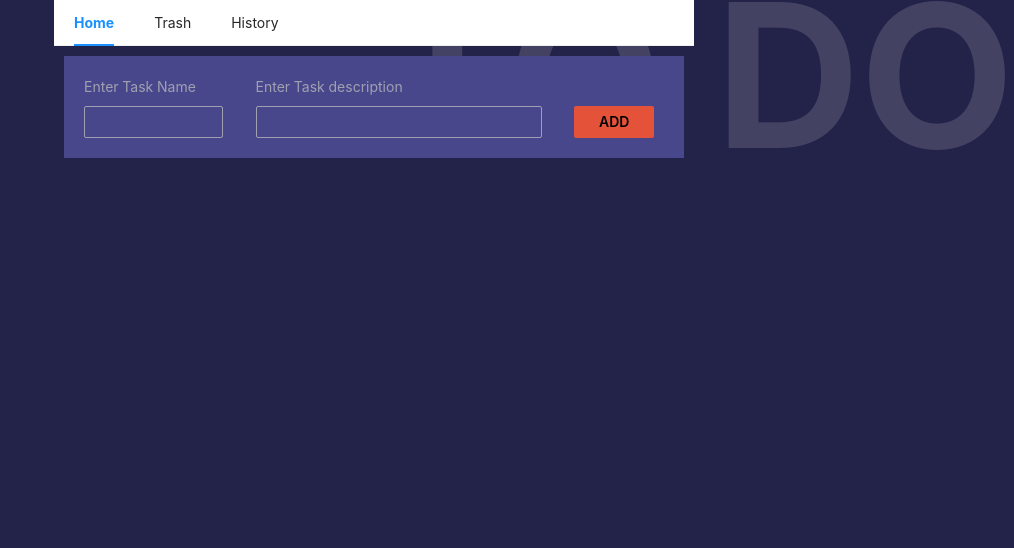
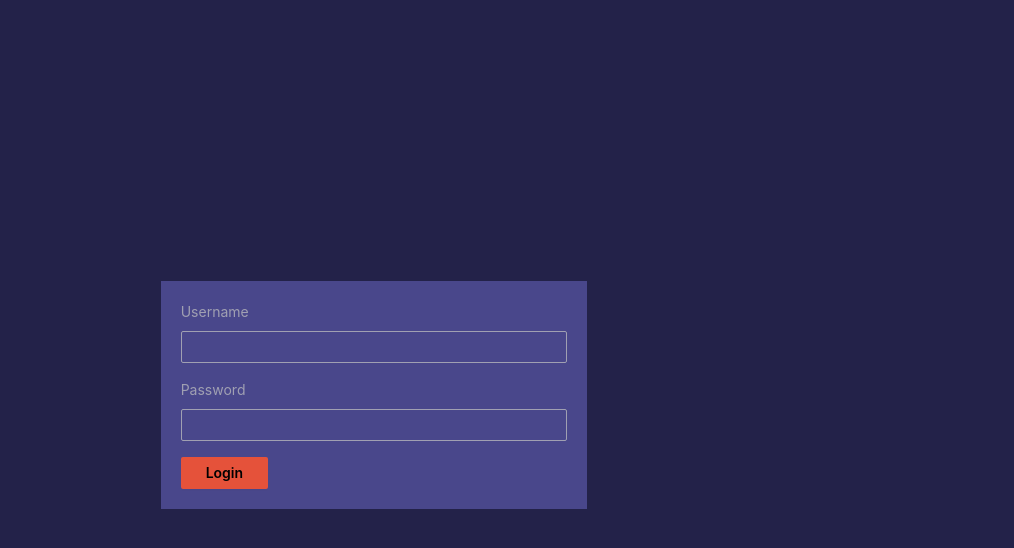
Before and after one commit to jithinolickal/learning-todo-app, a React (Create React App) app: page / in a window 1280 px wide. Shown: the top 548 px of the page, without its empty margins (266-1280 px from the left). Built offline with nearby package versions, Linux system fonts and the light colour scheme.

Commit message:
Added Login Page UI

```diff
--- a/public/index.html
+++ b/public/index.html
@@ -24,7 +24,7 @@
       work correctly both with client-side routing and a non-root public URL.
       Learn how to configure a non-root public URL by running `npm run build`.
     -->
-    <title>React App</title>
+    <title>Todo App</title>
   </head>
   <body>
     <noscript>You need to enable JavaScript to run this app.</noscript>
--- a/src/App.js
+++ b/src/App.js
@@ -16,123 +16,31 @@ import { Row, Col, Menu } from "antd";
 import Trash from "components/Trash";
 import Home from "components/Home";
 import TodoHistory from "components/History";
+import TodoApp from "components/TodoApp";
+import Login from "components/Login";
 
 export const TodoContext = createContext([]);
 
 function App() {
-  const [todoList, setTodoList] = useState(JSON.parse(localStorage.getItem("todoList")) || []);
-  const [deletedTodoList, setDeletedTodoList] = useState([]);
-  const [current, setCurrent] = useState("home");
-  const [log, setLog] = useState([]);
-  const [message, setMessage] = useState("");
+
 
   let history = useHistory();
-  let location = useLocation();
 
-  const handleTodo = (value) => {
-    let id = Date.now();
-    let newTodoList = [...todoList, { ...value, id: id, isComplete: false }];
-    setTodoList(newTodoList);
-    localStorage.setItem("todoList", JSON.stringify(newTodoList));
-    console.log(value + " " + id);
-    setLog([...log, `Added new item on ${new Date().toLocaleString()}`]);
-  };
-  const handleDelete = (id) => {
-    let deletedTodo = todoList.filter((todo) => todo.id == id);
-    setDeletedTodoList([...deletedTodoList, deletedTodo[0]]);
-    let newTodoList = todoList.filter((todo) => todo.id != id);
-    setTodoList(newTodoList);
-    localStorage.setItem("todoList", JSON.stringify(newTodoList));
-    setLog([
-      ...log,
-      `Deleted item with id ${id} on ${new Date().toLocaleString()}`,
-    ]);
-  };
-  const handleComplete = (id) => {
-    let selectedindex = todoList.findIndex((todo) => todo.id == id);
-    let newTodoList = [...todoList];
-    newTodoList[selectedindex] = {
-      ...newTodoList[selectedindex],
-      isComplete: !newTodoList[selectedindex].isComplete,
-    };
-    setTodoList(newTodoList);
-    localStorage.setItem("todoList", JSON.stringify(newTodoList));
-    setLog([
-      ...log,
-      `Marked item with id ${id} as completed on ${new Date().toLocaleString()}`,
-    ]);
-  };
-  const handleRestore = (item) => {
-    let newTodoList = deletedTodoList.filter((todo) => todo.id != item.id);
-    setDeletedTodoList(newTodoList);
-    setTodoList([...todoList, item]);
-    localStorage.setItem("todoList", JSON.stringify([...todoList, item]));
-    setLog([
-      ...log,
-      `Restored item with id ${item.id} on ${new Date().toLocaleString()}`,
-    ]);
-  };
-  const handlePermanentDelete = (item) => {
-    let newTodoList = deletedTodoList.filter((todo) => todo.id != item.id);
-    setDeletedTodoList(newTodoList);
-  };
-  const handleClick = (e) => {
-    setCurrent(e.key);
-  };
-  const handleNav = (path) => {
-    history.push(path);
-  };
-  const backtoHome = ()=>{
-    history.push("/");
-    setCurrent("home");
-  }
+
 
   return (
     <div className="App">
       {/* <p style={{ color: "white" }}>{JSON.stringify(todoList)}</p> */}
-      <div className="app-title">TO DO</div>
-      <Row className="page-center">
+     {/* <TodoApp/> */}
+     {/* <Login/> */}
+     <Row style={{height: "100vh"}} align="middle">
        <Col span={12} offset={6}>
-          <Menu
-            onClick={handleClick}
-            selectedKeys={[current]}
-            mode="horizontal"
-          >
-            <Menu.Item key="home">
-              <NavLink to="/" exact activeClassName="selectedPage">
-                Home
-              </NavLink>
-            </Menu.Item>
-            <Menu.Item key="trash">
-              <NavLink to="/trash" exact activeClassName="selectedPage">
-                Trash
-              </NavLink>
-            </Menu.Item>
-            <Menu.Item key="history">
-              <NavLink to="/history" exact activeClassName="selectedPage">
-                History
-              </NavLink>
-            </Menu.Item>
-          </Menu>
-          <TodoContext.Provider
-            value={[
-              todoList,
-              handleTodo,
-              handleDelete,
-              handleComplete,
-              deletedTodoList,
-              handleRestore,
-              handlePermanentDelete,
-              log,
-              backtoHome
-            ]}
-          >
         <Switch>
-              <Route path="/" component={Home} exact />
+            <Route path="/" component={Login} exact />
+            <Route path="/home" component={Home} exact />
             <Route path="/trash" component={Trash} exact />
             <Route path="/history" component={TodoHistory} exact />
           </Switch>
-          </TodoContext.Provider>
       </Col>
       </Row>
     </div>
--- /dev/null
+++ b/src/components/Login.jsx
@@ -0,0 +1,51 @@
+import { Button, Card, Col, Form, Input, Row } from "antd";
+import React, { Fragment } from "react";
+
+const Login = () => {
+  const [form] = Form.useForm();
+
+  const handleAdd = (values) => {
+    //handleTodo(values);
+    form.resetFields();
+  };
+
+  return (
+    <Fragment>
+      <div >
+        <Row align="middle" justify="center">
+          <Col span={16} className="add-todo-container">
+            <Form
+              name="form"
+              form={form}
+              layout="vertical"
+              className="add-todo-form"
+              onFinish={handleAdd}
+            >
+              <Row align="top" gutter={[8, 16]}>
+                <Col span={24}>
+                  <Form.Item label="Username" name="username">
+                    <Input className="text-box"></Input>
+                  </Form.Item>
+                </Col>
+                <Col span={24}>
+                  <Form.Item label="Password" name="password">
+                    <Input className="text-box"></Input>
+                  </Form.Item>
+                </Col>
+                <Col span={24}>
+                  <Form.Item>
+                    <Button htmlType="submit" className="add-btn">
+                      Login
+                    </Button>
+                  </Form.Item>
+                </Col>
+              </Row>
+            </Form>
+          </Col>
+        </Row>
+      </div>
+    </Fragment>
+  );
+};
+
+export default Login;
--- /dev/null
+++ b/src/components/TodoApp.js
@@ -0,0 +1,129 @@
+import { Col, Menu, Row } from "antd";
+import { TodoContext } from "App";
+import React, { useState } from "react";
+import { useHistory } from "react-router";
+import { NavLink, Route, Switch } from "react-router-dom";
+import TodoHistory from "./History";
+import Home from "./Home";
+import Trash from "./Trash";
+
+const TodoApp = () => {
+  const [todoList, setTodoList] = useState(
+    JSON.parse(localStorage.getItem("todoList")) || []
+  );
+  const [deletedTodoList, setDeletedTodoList] = useState([]);
+  const [current, setCurrent] = useState("home");
+  const [log, setLog] = useState([]);
+
+  let history = useHistory();
+
+  const handleTodo = (value) => {
+    let id = Date.now();
+    let newTodoList = [...todoList, { ...value, id: id, isComplete: false }];
+    setTodoList(newTodoList);
+    localStorage.setItem("todoList", JSON.stringify(newTodoList));
+    console.log(value + " " + id);
+    setLog([...log, `Added new item on ${new Date().toLocaleString()}`]);
+  };
+  const handleDelete = (id) => {
+    let deletedTodo = todoList.filter((todo) => todo.id == id);
+    setDeletedTodoList([...deletedTodoList, deletedTodo[0]]);
+    let newTodoList = todoList.filter((todo) => todo.id != id);
+    setTodoList(newTodoList);
+    localStorage.setItem("todoList", JSON.stringify(newTodoList));
+    setLog([
+      ...log,
+      `Deleted item with id ${id} on ${new Date().toLocaleString()}`,
+    ]);
+  };
+  const handleComplete = (id) => {
+    let selectedindex = todoList.findIndex((todo) => todo.id == id);
+    let newTodoList = [...todoList];
+    newTodoList[selectedindex] = {
+      ...newTodoList[selectedindex],
+      isComplete: !newTodoList[selectedindex].isComplete,
+    };
+    setTodoList(newTodoList);
+    localStorage.setItem("todoList", JSON.stringify(newTodoList));
+    setLog([
+      ...log,
+      `Marked item with id ${id} as completed on ${new Date().toLocaleString()}`,
+    ]);
+  };
+  const handleRestore = (item) => {
+    let newTodoList = deletedTodoList.filter((todo) => todo.id != item.id);
+    setDeletedTodoList(newTodoList);
+    setTodoList([...todoList, item]);
+    localStorage.setItem("todoList", JSON.stringify([...todoList, item]));
+    setLog([
+      ...log,
+      `Restored item with id ${item.id} on ${new Date().toLocaleString()}`,
+    ]);
+  };
+  const handlePermanentDelete = (item) => {
+    let newTodoList = deletedTodoList.filter((todo) => todo.id != item.id);
+    setDeletedTodoList(newTodoList);
+  };
+  const handleClick = (e) => {
+    setCurrent(e.key);
+  };
+  const handleNav = (path) => {
+    history.push(path);
+  };
+  const backtoHome = () => {
+    history.push("/");
+    setCurrent("home");
+  };
+
+  return (
+    <>
+      <div className="app-title">TO DO</div>
+      <Row className="page-center">
+        <Col span={12} offset={6}>
+          <Menu
+            onClick={handleClick}
+            selectedKeys={[current]}
+            mode="horizontal"
+          >
+            <Menu.Item key="home">
+              <NavLink to="/" exact activeClassName="selectedPage">
+                Home
+              </NavLink>
+            </Menu.Item>
+            <Menu.Item key="trash">
+              <NavLink to="/trash" exact activeClassName="selectedPage">
+                Trash
+              </NavLink>
+            </Menu.Item>
+            <Menu.Item key="history">
+              <NavLink to="/history" exact activeClassName="selectedPage">
+                History
+              </NavLink>
+            </Menu.Item>
+          </Menu>
+          <TodoContext.Provider
+            value={[
+              todoList,
+              handleTodo,
+              handleDelete,
+              handleComplete,
+              deletedTodoList,
+              handleRestore,
+              handlePermanentDelete,
+              log,
+              backtoHome,
+            ]}
+          >
+            <Switch>
+              <Route path="/" component={Home} exact />
+              <Route path="/trash" component={Trash} exact />
+              <Route path="/history" component={TodoHistory} exact />
+            </Switch>
+          </TodoContext.Provider>
+        </Col>
+      </Row>
+    </>
+  );
+};
+
+export default TodoApp;
```
Lines whose indentation alone changed are shown as unchanged.
